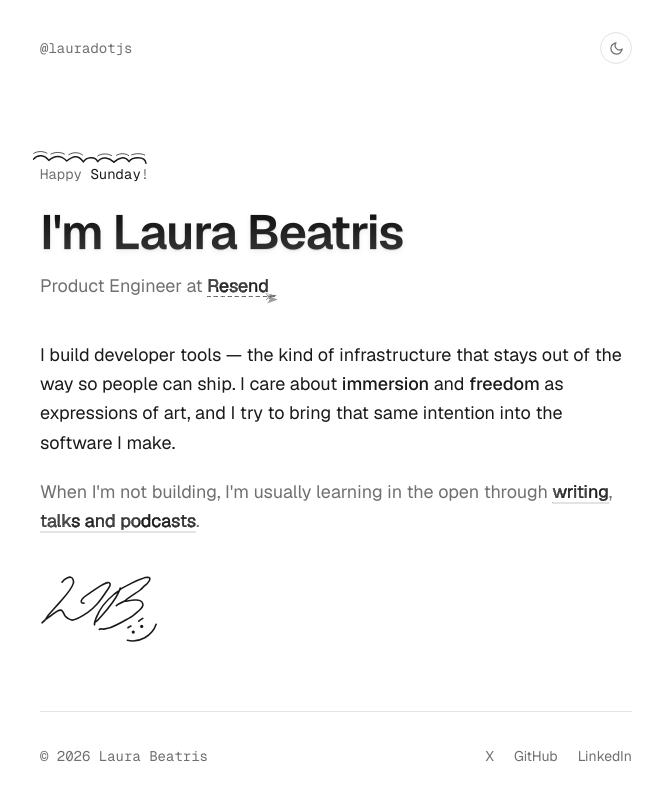
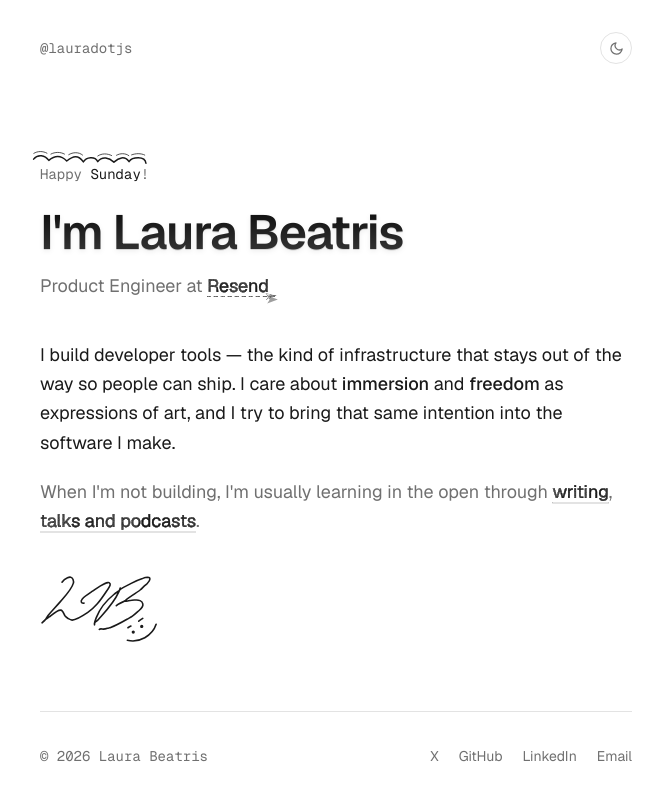
Before and after one commit to LauraBeatris/laurabeatris.com, a Next.js app: page / in a window 1280 px wide. Shown: the whole page, without its empty margins (304-967 px from the left). Built offline with nearby package versions, Linux system fonts and the light colour scheme.

Commit message:
feat(footer): add an email link to contato@laurabeatris.com

```diff
--- a/components/site-footer.tsx
+++ b/components/site-footer.tsx
@@ -1,9 +1,10 @@
 import { Signature } from "@/components/signature";
 
-const socials = [
+const links = [
   { label: "X", href: "https://x.com/lauradotjs" },
   { label: "GitHub", href: "https://github.com/LauraBeatris" },
   { label: "LinkedIn", href: "https://www.linkedin.com/in/laurabeatris" },
+  { label: "Email", href: "mailto:contato@laurabeatris.com" },
 ];
 
 export function SiteFooter({
@@ -18,17 +19,20 @@ export function SiteFooter({
         <p className="font-mono text-sm text-muted">
           © {new Date().getFullYear()} Laura Beatris
         </p>
-        <nav aria-label="Social links">
+        <nav aria-label="Contact and social links">
           <ul className="flex items-center gap-5">
-            {socials.map((s) => (
-              <li key={s.label}>
+            {links.map((link) => (
+              <li key={link.label}>
                 <a
-                  href={s.href}
-                  target="_blank"
-                  rel="noopener noreferrer"
+                  href={link.href}
+                  // A mailto opens the mail app, so it has no tab to open.
+                  {...(link.href.startsWith("http") && {
+                    target: "_blank",
+                    rel: "noopener noreferrer",
+                  })}
                   className="text-sm text-muted transition-colors hover:text-foreground"
                 >
-                  {s.label}
+                  {link.label}
                 </a>
               </li>
             ))}
```
